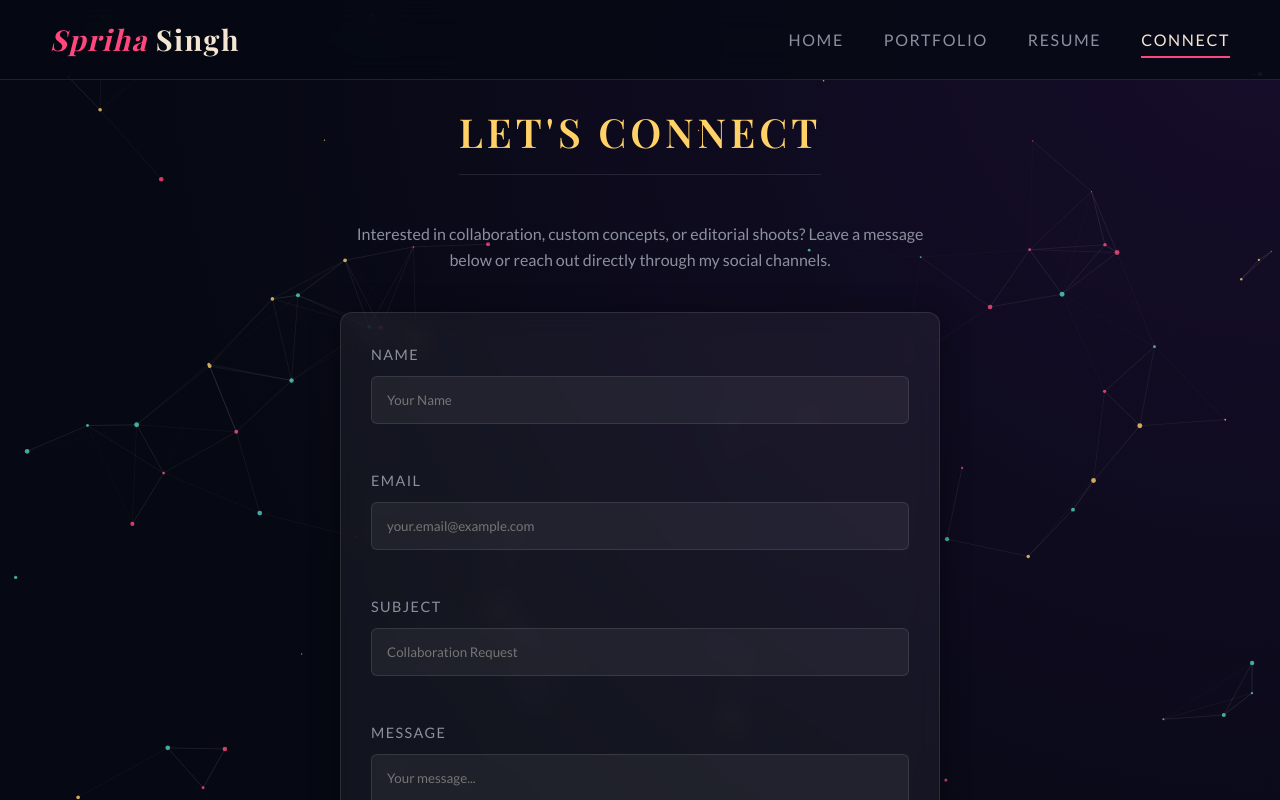
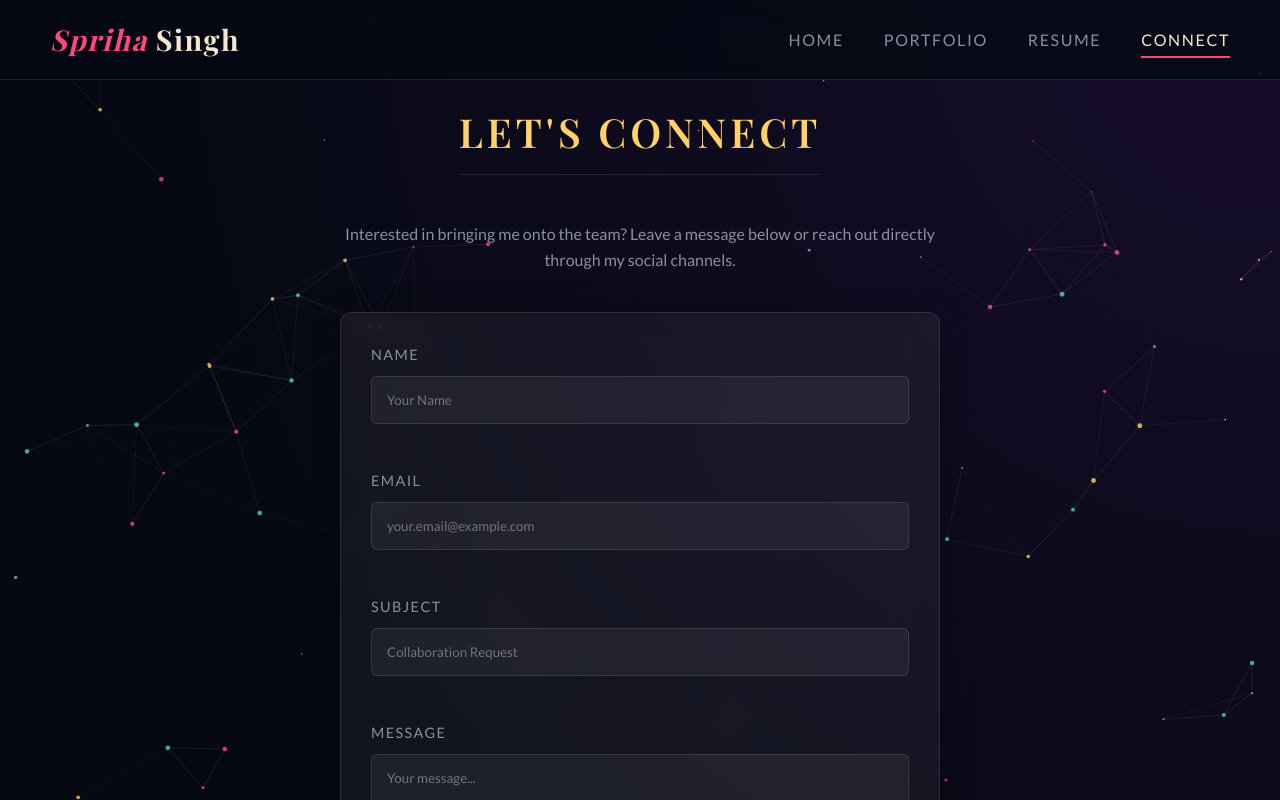
Before and after one commit to aniani1810/Spriha-portfolio, a React (Vite) app: page /connect in a window 1280 px wide. Shown: the top 800 px of the page. Built offline with nearby package versions, Linux system fonts and the light colour scheme; a web font is replaced by a local one.

Commit message:
Update Connect.jsx

```diff
--- a/src/pages/Connect.jsx
+++ b/src/pages/Connect.jsx
@@ -47,7 +47,7 @@ export default function Connect() {
       <h2 className="section-title">Let's Connect</h2>
 
       <p style={{ color: 'var(--text-secondary)', textAlign: 'center', marginBottom: '40px', maxWidth: '600px' }}>
-        Interested in collaboration, custom concepts, or editorial shoots?
+        Interested in bringing me onto the team?
         Leave a message below or reach out directly through my social channels.
       </p>
 
```
